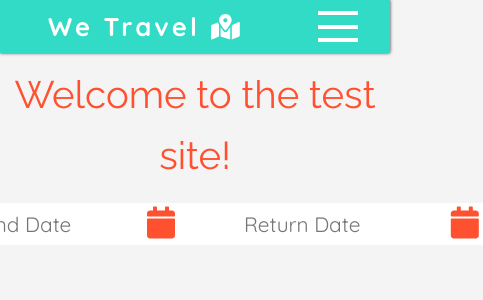
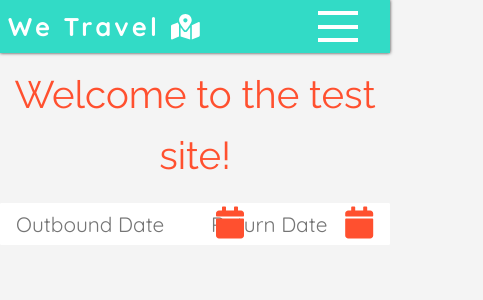
Before and after one commit to aljaz90/WeTravel, a React (Create React App) app in the folder React/: page /test in a window 390 px wide. Shown: the top 300 px of the page, 483 px wide, since content can reach past the window. Built offline with nearby package versions, Linux system fonts and the light colour scheme.

Commit message:
Updated responsive css

```diff
--- a/React/public/index.html
+++ b/React/public/index.html
@@ -27,7 +27,7 @@
       work correctly both with client-side routing and a non-root public URL.
       Learn how to configure a non-root public URL by running `npm run build`.
     -->
-    <title>React App</title>
+    <title>WeTravel</title>
   </head>
   <body>
     <noscript>You need to enable JavaScript to run this app.</noscript>
--- a/React/src/main.css
+++ b/React/src/main.css
@@ -307,6 +307,9 @@ body {
   border: none;
   border-radius: 2px;
   width: 35rem; }
+  @media only screen and (max-width: 37.5em) {
+    .react-autosuggest__input:not(:last-child) {
+      margin-bottom: 3rem; } }
 
 .react-autosuggest__input--focused {
   outline: none; }
@@ -371,6 +374,9 @@ body {
   background-color: #fff;
   color: #777;
   user-select: none; }
+  @media only screen and (max-width: 37.5em) {
+    .input--dropdown {
+      width: 90vw; } }
   .input--dropdown--open {
     border-bottom-left-radius: 0;
     border-bottom-right-radius: 0; }
@@ -417,6 +423,9 @@ body {
   display: flex;
   flex-direction: row;
   overflow: hidden; }
+  @media only screen and (max-width: 37.5em) {
+    .input--number {
+      width: 95vw; } }
   .input--number--item {
     padding: 1rem 0rem;
     width: 100%;
@@ -533,6 +542,9 @@ body {
     width: 72rem;
     background-color: #fff;
     border-radius: 2px; }
+    @media only screen and (max-width: 37.5em) {
+      .date-picker--range {
+        width: 100vw; } }
   .date-picker--icon {
     font-size: 4rem;
     color: #ff502f;
@@ -540,10 +552,16 @@ body {
     right: 0;
     bottom: 0;
     transform: translate(-15%, -20%); }
+    @media only screen and (max-width: 37.5em) {
+      .date-picker--icon {
+        transform: translate(-60%, -20%); } }
     .date-picker--icon--range {
       right: unset;
       left: 0;
       transform: translate(30rem, -20%); }
+      @media only screen and (max-width: 37.5em) {
+        .date-picker--icon--range {
+          transform: translate(27rem, -20%); } }
   .date-picker--input {
     width: 100%;
     font-size: 2.6rem;
@@ -553,6 +571,9 @@ body {
     border-radius: 2px; }
     .date-picker--input--range {
       width: 35rem; }
+      @media only screen and (max-width: 37.5em) {
+        .date-picker--input--range {
+          width: 100%; } }
   .date-picker--calendar {
     position: absolute;
     bottom: 0;
@@ -813,6 +834,9 @@ body {
   box-shadow: 0 0 0.4rem rgba(0, 0, 0, 0.8);
   z-index: 999;
   min-height: 6.68rem; }
+  @media only screen and (max-width: 37.5em) {
+    .nav {
+      padding: 0rem 1rem; } }
   .nav--dropdown--input {
     display: none; }
   .nav--dropdown--toggle {
@@ -1226,6 +1250,9 @@ body {
       position: relative;
       display: flex;
       flex-direction: row; }
+      @media only screen and (max-width: 37.5em) {
+        .createatrip--form--input-group {
+          flex-direction: column; } }
       .createatrip--form--input-group--icon {
         color: #32dbc6;
         position: absolute;
--- a/React/src/sass/layout/_navigation.scss
+++ b/React/src/sass/layout/_navigation.scss
@@ -12,6 +12,10 @@
     box-shadow: 0 0 .4rem rgba(0,0,0, 0.8);
     z-index: 999;
     min-height: 6.68rem;
+
+    @include respond(phone) {
+        padding: 0rem 1rem;
+    }
 
     &--dropdown--input {
         display: none;
--- a/React/src/sass/pages/_home.scss
+++ b/React/src/sass/pages/_home.scss
@@ -502,6 +502,10 @@
             display: flex;
             flex-direction: row;
 
+            @include respond(phone) {
+                flex-direction: column;
+            }
+
             &--icon {
                 color: $color-primary;
                 position: absolute;
```
Also changed, not shown: React/src/sass/components/_date_picker.scss (+16 -0 lines), React/src/sass/components/_form.scss (+14 -0 lines), 1 other file (tests, documents, lock files or other folders).
